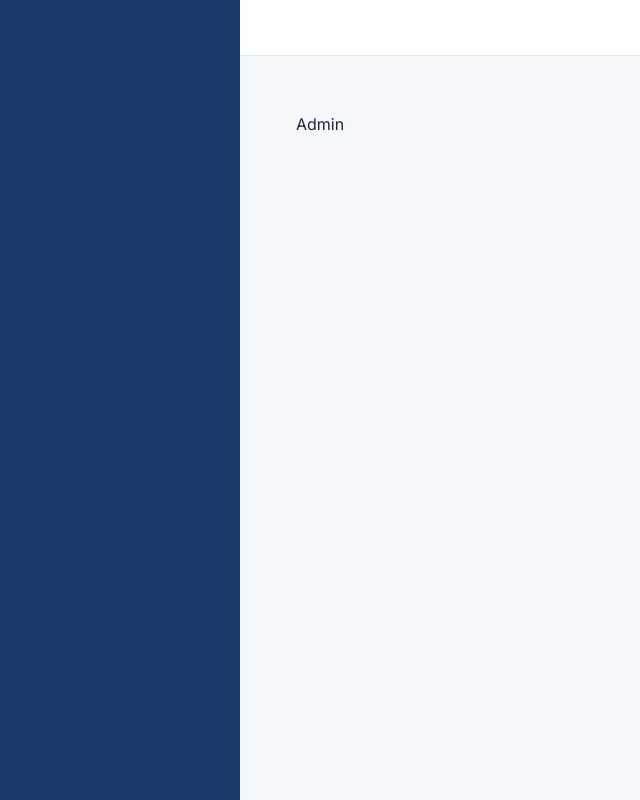
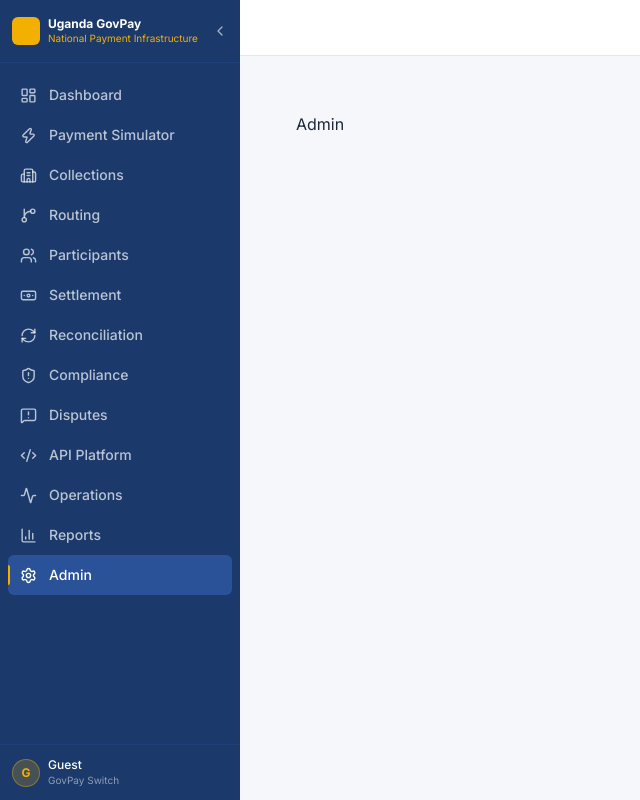
Before and after one commit to benbazus/gou-psp, a React (Vite) app: page /app/admin in a window 1280 px wide. Shown: the whole page, without its empty margins (0-640 px from the left). Built offline with nearby package versions, Linux system fonts and the light colour scheme.

Commit message:
feat: build collapsible sidebar with all 13 nav items

```diff
--- a/src/components/layout/Sidebar.tsx
+++ b/src/components/layout/Sidebar.tsx
@@ -1,3 +1,161 @@
+import { Link, useRouterState } from '@tanstack/react-router'
+import { motion, AnimatePresence } from 'framer-motion'
+import * as Tooltip from '@radix-ui/react-tooltip'
+import {
+  LayoutDashboard, Zap, Building2, GitBranch, Users,
+  Banknote, RefreshCw, ShieldAlert, MessageSquareWarning,
+  Code2, Activity, BarChart3, Settings, ChevronLeft, ChevronRight,
+} from 'lucide-react'
+import { useAppStore } from '../../store/appStore'
+import clsx from 'clsx'
+
+const NAV_ITEMS = [
+  { path: '/app/dashboard',      icon: LayoutDashboard,       label: 'Dashboard' },
+  { path: '/app/simulator',      icon: Zap,                   label: 'Payment Simulator' },
+  { path: '/app/collections',    icon: Building2,             label: 'Collections' },
+  { path: '/app/routing',        icon: GitBranch,             label: 'Routing' },
+  { path: '/app/participants',   icon: Users,                 label: 'Participants' },
+  { path: '/app/settlement',     icon: Banknote,              label: 'Settlement' },
+  { path: '/app/reconciliation', icon: RefreshCw,             label: 'Reconciliation' },
+  { path: '/app/compliance',     icon: ShieldAlert,           label: 'Compliance' },
+  { path: '/app/disputes',       icon: MessageSquareWarning,  label: 'Disputes' },
+  { path: '/app/api-platform',   icon: Code2,                 label: 'API Platform' },
+  { path: '/app/operations',     icon: Activity,              label: 'Operations' },
+  { path: '/app/reports',        icon: BarChart3,             label: 'Reports' },
+  { path: '/app/admin',          icon: Settings,              label: 'Admin' },
+]
+
 export function Sidebar() {
-  return <div className="fixed left-0 top-0 h-screen w-60 bg-primary" />
+  const collapsed = useAppStore((s) => s.sidebarCollapsed)
+  const toggleSidebar = useAppStore((s) => s.toggleSidebar)
+  const activeRole = useAppStore((s) => s.activeRole)
+  const pathname = useRouterState({ select: (s) => s.location.pathname })
+
+  return (
+    <Tooltip.Provider delayDuration={300}>
+      <motion.aside
+        className="fixed left-0 top-0 h-screen bg-primary flex flex-col z-40 overflow-hidden"
+        animate={{ width: collapsed ? 56 : 240 }}
+        transition={{ type: 'spring', damping: 30, stiffness: 300 }}
+      >
+        {/* Logo + toggle */}
+        <div className="flex items-center justify-between px-3 py-4 border-b border-primary-light/30">
+          <AnimatePresence mode="wait">
+            {!collapsed && (
+              <motion.div
+                key="logo-text"
+                initial={{ opacity: 0 }}
+                animate={{ opacity: 1 }}
+                exit={{ opacity: 0 }}
+                transition={{ duration: 0.15 }}
+                className="flex items-center gap-2 min-w-0"
+              >
+                <div className="w-7 h-7 bg-accent rounded-md flex-shrink-0" />
+                <div className="min-w-0">
+                  <div className="text-white font-bold text-xs leading-tight truncate">Uganda GovPay</div>
+                  <div className="text-accent text-[10px] truncate">National Payment Infrastructure</div>
+                </div>
+              </motion.div>
+            )}
+            {collapsed && (
+              <motion.div
+                key="logo-icon"
+                initial={{ opacity: 0 }}
+                animate={{ opacity: 1 }}
+                exit={{ opacity: 0 }}
+                className="w-7 h-7 bg-accent rounded-md mx-auto"
+              />
+            )}
+          </AnimatePresence>
+          <button
+            onClick={toggleSidebar}
+            className="text-white/60 hover:text-white transition-colors flex-shrink-0 ml-1"
+          >
+            {collapsed ? <ChevronRight size={16} /> : <ChevronLeft size={16} />}
+          </button>
+        </div>
+
+        {/* Nav items */}
+        <nav className="flex-1 py-3 overflow-y-auto overflow-x-hidden">
+          {NAV_ITEMS.map(({ path, icon: Icon, label }) => {
+            const active = pathname.startsWith(path)
+            const item = (
+              <Link
+                key={path}
+                to={path}
+                className={clsx(
+                  'flex items-center gap-3 px-3 py-2.5 mx-2 rounded-md text-sm transition-colors relative group',
+                  active
+                    ? 'bg-primary-light text-white'
+                    : 'text-white/70 hover:text-white hover:bg-primary-light/50'
+                )}
+              >
+                {active && (
+                  <span className="absolute left-0 top-1/2 -translate-y-1/2 w-0.5 h-5 bg-accent rounded-r-full" />
+                )}
+                <Icon size={17} className="flex-shrink-0" />
+                <AnimatePresence>
+                  {!collapsed && (
+                    <motion.span
+                      initial={{ opacity: 0, width: 0 }}
+                      animate={{ opacity: 1, width: 'auto' }}
+                      exit={{ opacity: 0, width: 0 }}
+                      transition={{ duration: 0.15 }}
+                      className="truncate whitespace-nowrap overflow-hidden font-medium"
+                    >
+                      {label}
+                    </motion.span>
+                  )}
+                </AnimatePresence>
+              </Link>
+            )
+
+            if (collapsed) {
+              return (
+                <Tooltip.Root key={path}>
+                  <Tooltip.Trigger asChild>{item}</Tooltip.Trigger>
+                  <Tooltip.Portal>
+                    <Tooltip.Content
+                      side="right"
+                      className="bg-slate-900 text-white text-xs px-2.5 py-1.5 rounded-md shadow-lg ml-1"
+                    >
+                      {label}
+                      <Tooltip.Arrow className="fill-slate-900" />
+                    </Tooltip.Content>
+                  </Tooltip.Portal>
+                </Tooltip.Root>
+              )
+            }
+            return item
+          })}
+        </nav>
+
+        {/* Role badge */}
+        <div className="border-t border-primary-light/30 px-3 py-3">
+          <div className={clsx('flex items-center gap-2', collapsed && 'justify-center')}>
+            <div className="w-7 h-7 rounded-full bg-accent/20 border border-accent/40 flex items-center justify-center flex-shrink-0">
+              <span className="text-accent text-xs font-bold">
+                {activeRole ? activeRole[0] : 'G'}
+              </span>
+            </div>
+            <AnimatePresence>
+              {!collapsed && (
+                <motion.div
+                  initial={{ opacity: 0 }}
+                  animate={{ opacity: 1 }}
+                  exit={{ opacity: 0 }}
+                  className="min-w-0"
+                >
+                  <div className="text-white text-xs font-medium truncate">
+                    {activeRole ?? 'Guest'}
+                  </div>
+                  <div className="text-white/50 text-[10px]">GovPay Switch</div>
+                </motion.div>
+              )}
+            </AnimatePresence>
+          </div>
+        </div>
+      </motion.aside>
+    </Tooltip.Provider>
+  )
 }
```
